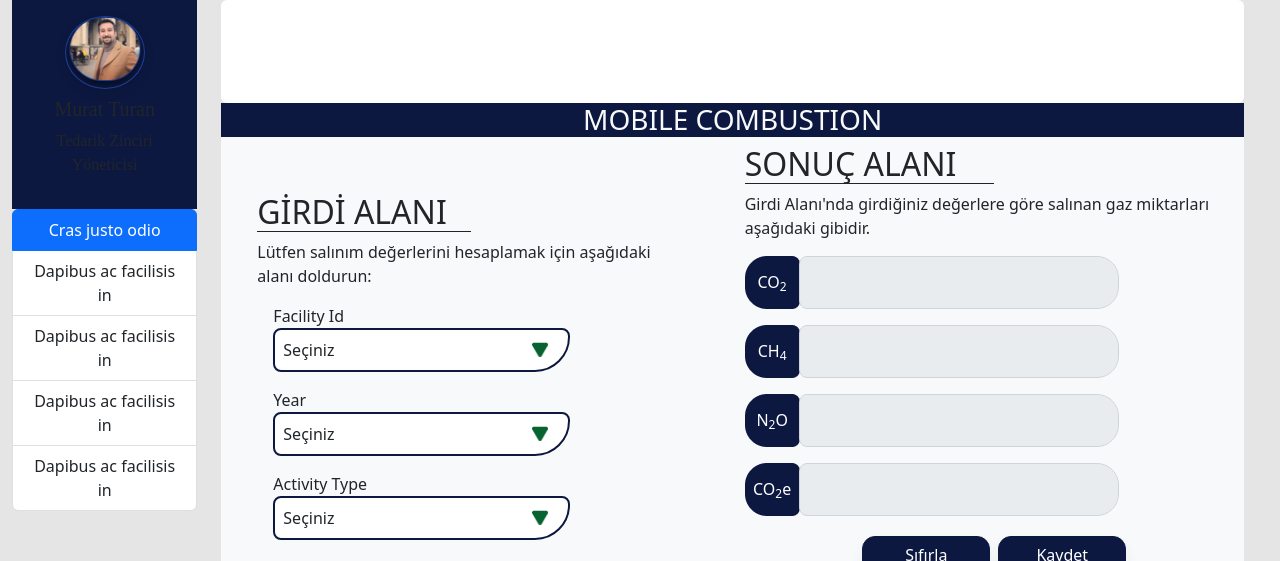
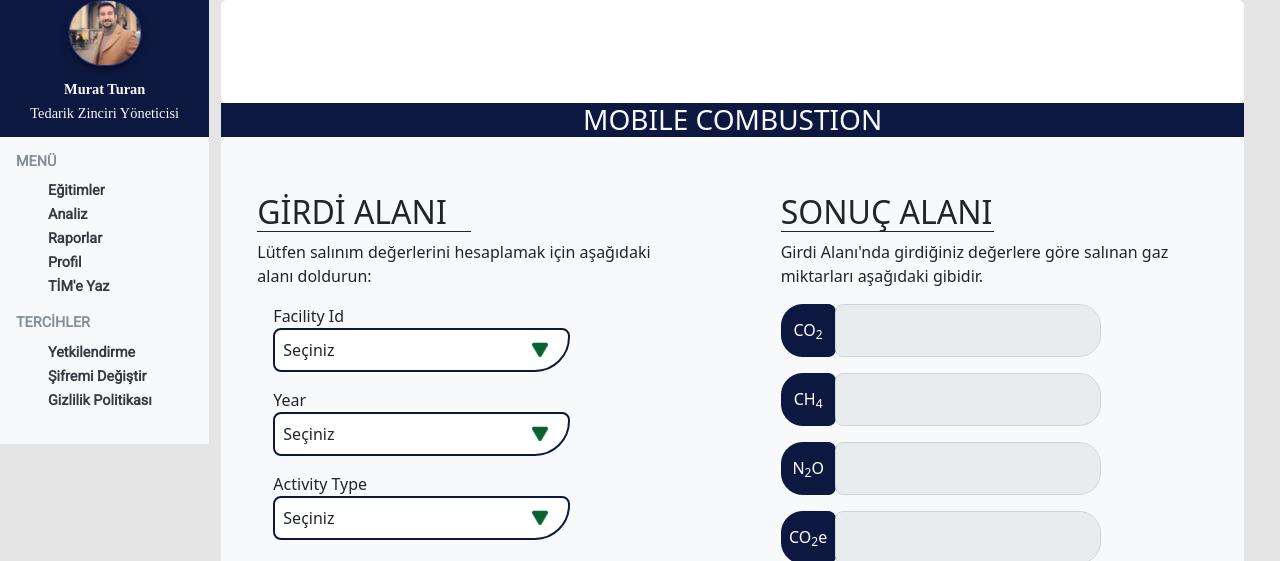
Before and after one commit to asknksk/digital-mentorluk, a React (Create React App) app: page / in a window 1280 px wide. Shown: the top 561 px of the page. Built offline with nearby package versions, Linux system fonts and the light colour scheme; no server answers; the HTML template or start-up script is replaced by a standard one.

Commit message:
profile section completed

```diff
--- a/src/components/Main.jsx
+++ b/src/components/Main.jsx
@@ -385,7 +385,7 @@ const Main = () => {
               </div>
             </div>
             {/* Sonuç alanı */}
-            <div className="col-6">
+            <div className="col-6 p-5">
               <div>
                 <h2 className="border-dark border-bottom w-50">SONUÇ ALANI</h2>
                 <p>
--- a/src/components/Profile.jsx
+++ b/src/components/Profile.jsx
@@ -4,24 +4,166 @@ import { Link } from "react-router-dom";
 const Profile = () => {
   return (
     <>
-      <div className="d-flex flex-column align-items-center bg-info p-3">
+      <div className="d-flex flex-column align-items-center bg-info w-100">
         <img
           src={profile_img}
           alt="profil-resmi"
           className="card-img-top rounded-circle"
           style={{
-            border: "1px solid #1c3E94",
-            borderRadius: "95px",
             filter: "drop-shadow(0px 4px 4px rgba(0, 0, 0, 0.25))",
           }}
         />
-        <div className="montserrat mt-2">
-          <h5>Murat Turan</h5>
-          <p>Tedarik Zinciri Yöneticisi</p>
+        <div className="text-light montserrat  mt-2">
+          <h5
+            className="fw-bolder"
+            style={{
+              fontWeight: "700",
+              fontSize: "0.9rem",
+              lineHeight: "1rem",
+            }}
+          >
+            Murat Turan
+          </h5>
+          <p
+            className=""
+            style={{
+              fontSize: "0.9rem",
+              fontWeight: "400",
+              lineHeight: "1rem",
+            }}
+          >
+            Tedarik Zinciri Yöneticisi
+          </p>
+        </div>
+      </div>
+      <div className="p-3 roboto-font">
+        <div>
+          <h3
+            className="text-start"
+            style={{ fontSize: "0.9rem", fontWeight: "700", color: "#868E96" }}
+          >
+            MENÜ
+          </h3>
+          <ul className="text-decoration-none text-start">
+            <li className="list-unstyled">
+              <Link
+                to={"/"}
+                className="text-decoration-none"
+                style={{
+                  color: "#343A40",
+                  fontWeight: "600",
+                  fontSize: "0.9rem",
+                }}
+              >
+                Eğitimler
+              </Link>{" "}
+            </li>
+            <li className="list-unstyled">
+              <Link
+                to={"/"}
+                className="text-decoration-none"
+                style={{
+                  color: "#343A40",
+                  fontWeight: "600",
+                  fontSize: "0.9rem",
+                }}
+              >
+                Analiz
+              </Link>{" "}
+            </li>
+            <li className="list-unstyled">
+              <Link
+                to={"/"}
+                className="text-decoration-none"
+                style={{
+                  color: "#343A40",
+                  fontWeight: "600",
+                  fontSize: "0.9rem",
+                }}
+              >
+                Raporlar
+              </Link>{" "}
+            </li>
+            <li className="list-unstyled">
+              <Link
+                to={"/"}
+                className="text-decoration-none"
+                style={{
+                  color: "#343A40",
+                  fontWeight: "600",
+                  fontSize: "0.9rem",
+                }}
+              >
+                Profil
+              </Link>{" "}
+            </li>
+            <li className="list-unstyled">
+              <Link
+                to={"/"}
+                className="text-decoration-none"
+                style={{
+                  color: "#343A40",
+                  fontWeight: "600",
+                  fontSize: "0.9rem",
+                }}
+              >
+                TİM'e Yaz
+              </Link>{" "}
+            </li>
+          </ul>
+        </div>
+        <div>
+          <h3
+            className="text-start"
+            style={{ fontSize: "0.9rem", fontWeight: "700", color: "#868E96" }}
+          >
+            TERCİHLER
+          </h3>
+          <ul className="text-decoration-none text-start">
+            <li className="list-unstyled">
+              <Link
+                to={"/"}
+                className="text-decoration-none"
+                style={{
+                  color: "#343A40",
+                  fontWeight: "600",
+                  fontSize: "0.9rem",
+                }}
+              >
+                Yetkilendirme
+              </Link>{" "}
+            </li>
+            <li className="list-unstyled">
+              <Link
+                to={"/"}
+                className="text-decoration-none"
+                style={{
+                  color: "#343A40",
+                  fontWeight: "600",
+                  fontSize: "0.9rem",
+                }}
+              >
+                Şifremi Değiştir
+              </Link>{" "}
+            </li>
+            <li className="list-unstyled">
+              <Link
+                to={"/"}
+                className="text-decoration-none"
+                style={{
+                  color: "#343A40",
+                  fontWeight: "600",
+                  fontSize: "0.9rem",
+                }}
+              >
+                Gizlilik Politikası
+              </Link>{" "}
+            </li>
+          </ul>
         </div>
       </div>
 
-      <div className="list-group">
+      {/* <div className="list-group">
         <Link to="#" className="list-group-item list-group-item-action active">
           Cras justo odio
         </Link>
@@ -37,7 +179,7 @@ const Profile = () => {
         <Link to="#" className="list-group-item list-group-item-action">
           Dapibus ac facilisis in
         </Link>
-      </div>
+      </div> */}
     </>
   );
 };
--- a/src/index.css
+++ b/src/index.css
@@ -1,3 +1,5 @@
+@import url("https://fonts.googleapis.com/css2?family=Roboto&display=swap");
+
 * {
   margin: 0;
   padding: 0;
@@ -51,3 +53,6 @@ select.arrow-color {
   border-radius: 13px;
   width: 8rem;
 }
+.roboto-font {
+  font-family: "Roboto", sans-serif;
+}
--- a/src/pages/Home.jsx
+++ b/src/pages/Home.jsx
@@ -5,7 +5,7 @@ import Profile from "../components/Profile";
 const Home = () => {
   return (
     <div className="container-fluid text-center row">
-      <div className="col-2">
+      <div className="col-2 bg-light h-75 p-0 ">
         <Profile />
       </div>
       <div className="col-10">
```
Also changed, not shown: src/assets/TIM_LOGO_TR 4.png (added).
